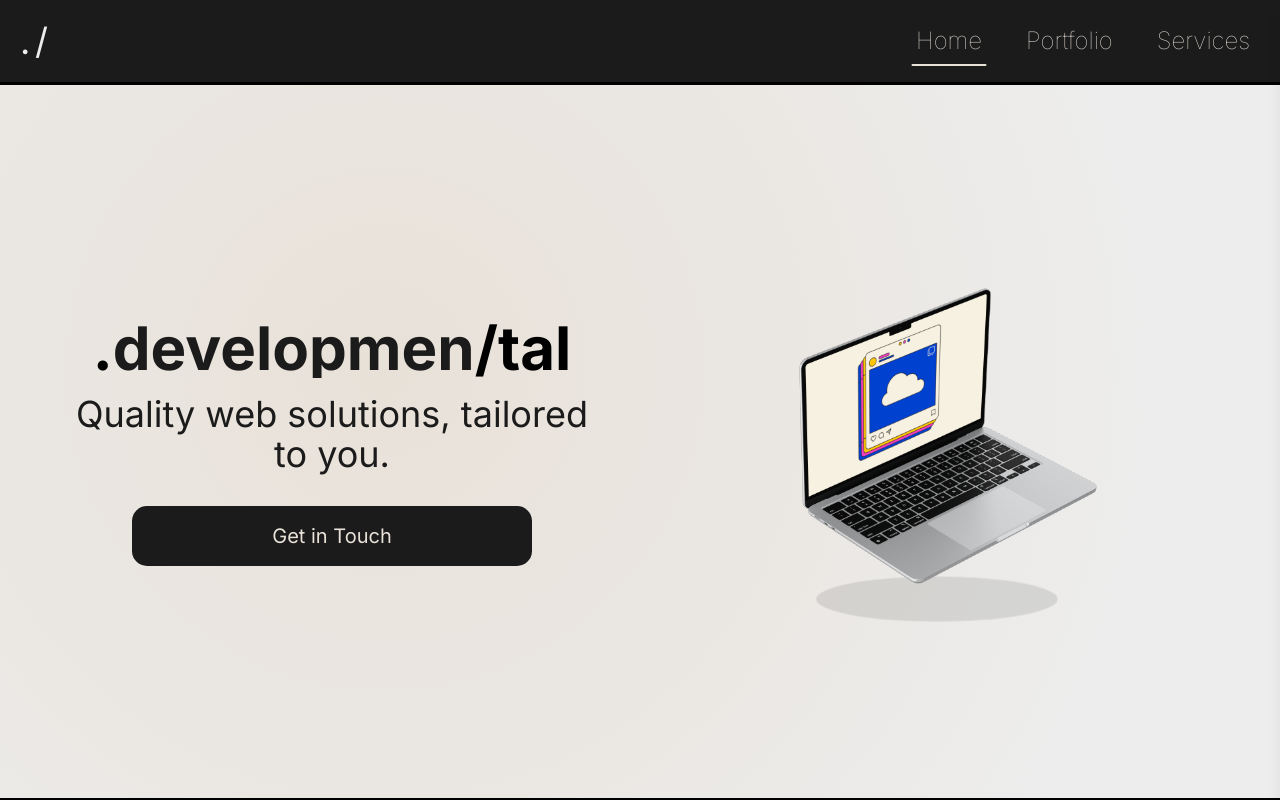
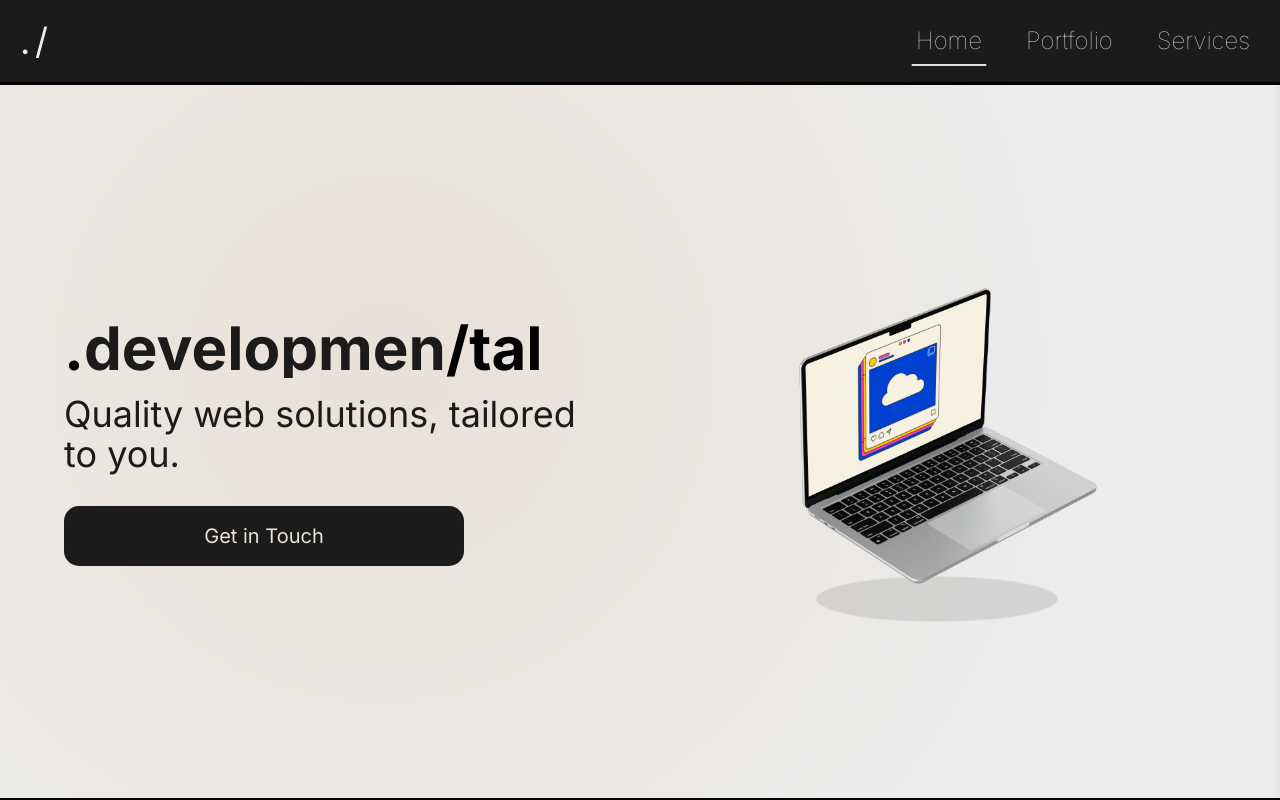
Before and after one commit to taloncodes/developmental, a SvelteKit app: page / in a window 1280 px wide. Shown: the top 800 px of the page. Built offline with nearby package versions, Linux system fonts and the light colour scheme; a web font is replaced by a local one.

Commit message:
fix alignment

```diff
--- a/src/routes/+page.svelte
+++ b/src/routes/+page.svelte
@@ -97,16 +97,16 @@ onMount(() => {
     <div class="w-full max-w-6xl flex flex-col md:flex-row items-center justify-center gap-10 md:gap-14 lg:gap-20">
 
       <!-- TEXT -->
-      <div class="order-2 md:order-1 w-full md:w-1/2 flex flex-col justify-center items-center gap-6 md:gap-8 text-center md:text-left relative z-20">
+      <div class="order-2 md:order-1 w-full md:w-1/2 flex flex-col justify-center gap-6 md:gap-8 text-center md:text-left relative z-20">
         <div class="w-full hidden md:block">
           <a href="/">
-            <h1 class="text-4xl md:text-5xl lg:text-6xl flex justify-center">
+            <h1 class="text-4xl md:text-5xl lg:text-6xl flex md:justify-start justify-center">
               <span class="text-accent-primary"><b>.</b></span>
               <span><b>{@html getSegmentedText(displayText)}</b></span>
             </h1>
           </a>
 
-          <h2 class="text-xl text-center md:text-3xl lg:text-4xl text-primary mt-3 md:mt-4">
+          <h2 class="text-xl md:text-3xl lg:text-4xl text-primary mt-3 md:mt-4">
             Quality web solutions, tailored to you.
           </h2>
         </div>
```
